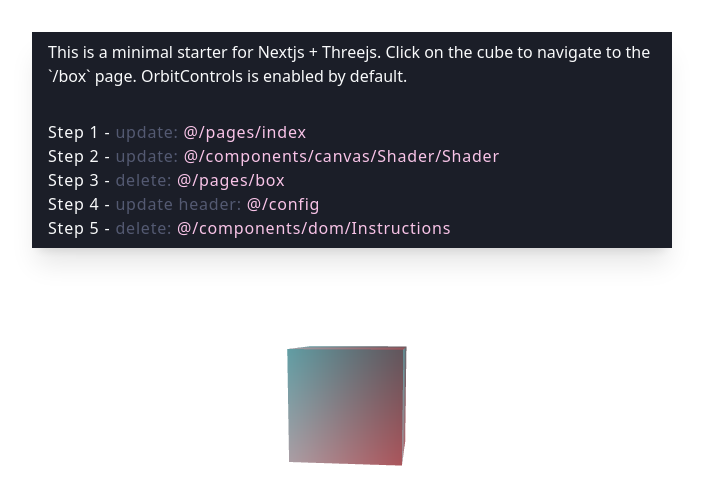
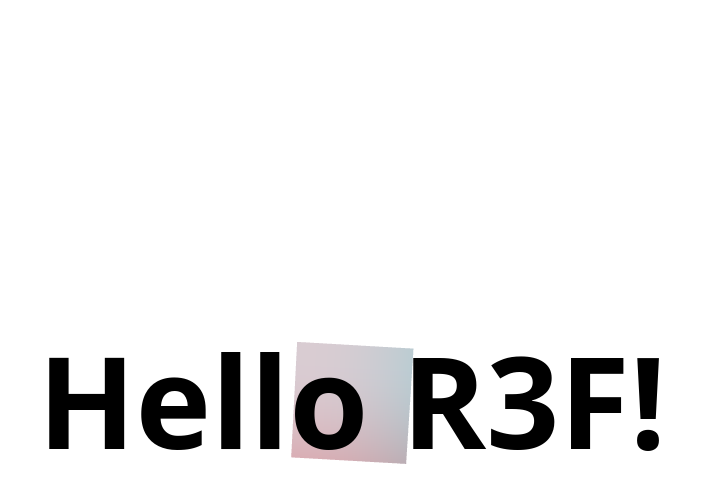
Before and after one commit to hyamero/portfolio-3d, a Next.js app: page / in a window 1280 px wide. Shown: the top 504 px of the page, without its empty margins (288-991 px from the left). Built offline with nearby package versions, Linux system fonts and the light colour scheme.

Commit message:
chore: remove unused code

```diff
--- a/src/components/canvas/Box.tsx
+++ b/src/components/canvas/Box.tsx
@@ -4,17 +4,13 @@
 
 const BoxComponent = ({ route }) => {
   const router = useStore((s) => s.router)
-  // This reference will give us direct access to the THREE.Mesh object
   const mesh = useRef(null)
-  // Set up state for the hovered and active state
   const [hovered, setHover] = useState(false)
-  // Subscribe this component to the render-loop, rotate the mesh every frame
   useFrame((state, delta) =>
     mesh.current
       ? (mesh.current.rotation.y = mesh.current.rotation.x += 0.01)
       : null
   )
-  // Return the view, these are regular Threejs elements expressed in JSX
   return (
     <>
       <mesh
--- /dev/null
+++ b/src/components/dom/Heading.tsx
@@ -0,0 +1,7 @@
+export default function Heading() {
+  return (
+    <main className='flex items-center justify-center h-screen pointer-events-none'>
+      <h1 className='font-bold text-9xl'>Hello R3F!</h1>
+    </main>
+  )
+}
--- a/src/components/dom/Instructions.tsx
+++ /dev/null
@@ -1,39 +0,0 @@
-export default function Instructions() {
-  return (
-    <div
-      className='absolute max-w-lg px-4 py-2 text-sm shadow-xl pointer-events-none select-none md:text-base top-8 left-1/2 text-gray-50 transform -translate-x-1/2'
-      style={{
-        backgroundColor: 'rgb(27, 30, 40)',
-        maxWidth: 'calc(100% - 28px)',
-      }}
-    >
-      <p className='hidden mb-8 md:block'>
-        This is a minimal starter for Nextjs + Threejs. Click on the cube to
-        navigate to the `/box` page. OrbitControls is enabled by default.
-      </p>
-      <div className='tracking-wider'>
-        Step 1 - <span style={{ color: 'rgb(84, 90, 114)' }}>update:</span>
-        <span style={{ color: 'rgb(249, 196, 232)' }}> @/pages/index </span>
-        <br />
-        Step 2 - <span style={{ color: 'rgb(84, 90, 114)' }}>update:</span>
-        <span style={{ color: 'rgb(249, 196, 232)' }}>
-          {' '}
-          @/components/canvas/Shader/Shader{' '}
-        </span>
-        <br />
-        Step 3 - <span style={{ color: 'rgb(84, 90, 114)' }}>delete:</span>
-        <span style={{ color: 'rgb(249, 196, 232)' }}> @/pages/box </span>
-        <br />
-        Step 4 -{' '}
-        <span style={{ color: 'rgb(84, 90, 114)' }}>update header:</span>
-        <span style={{ color: 'rgb(249, 196, 232)' }}> @/config </span>
-        <br />
-        Step 5 - <span style={{ color: 'rgb(84, 90, 114)' }}>delete:</span>
-        <span style={{ color: 'rgb(249, 196, 232)' }}>
-          {' '}
-          @/components/dom/Instructions
-        </span>
-      </div>
-    </div>
-  )
-}
--- a/src/pages/box.tsx
+++ b/src/pages/box.tsx
@@ -1,15 +1,14 @@
-import Instructions from '@/components/dom/Instructions'
+import Heading from '@/components/dom/Heading'
 import dynamic from 'next/dynamic'
 
 const Box = dynamic(() => import('@/components/canvas/Box'), {
   ssr: false,
 })
 
-// Step 5 - delete Instructions components
 const Page = (props) => {
   return (
     <>
-      <Instructions />
+      <Heading />
     </>
   )
 }
--- a/src/pages/index.tsx
+++ b/src/pages/index.tsx
@@ -1,6 +1,5 @@
 import dynamic from 'next/dynamic'
-// Step 5 - delete Instructions components
-import Instructions from '@/components/dom/Instructions'
+import Heading from '@/components/dom/Heading'
 // import Shader from '@/components/canvas/Shader/Shader'
 
 // Dynamic import is used to prevent a payload when the website start that will include threejs r3f etc..
@@ -15,7 +14,7 @@
 const Page = (props) => {
   return (
     <>
-      <Instructions />
+      <Heading />
     </>
   )
 }
```
